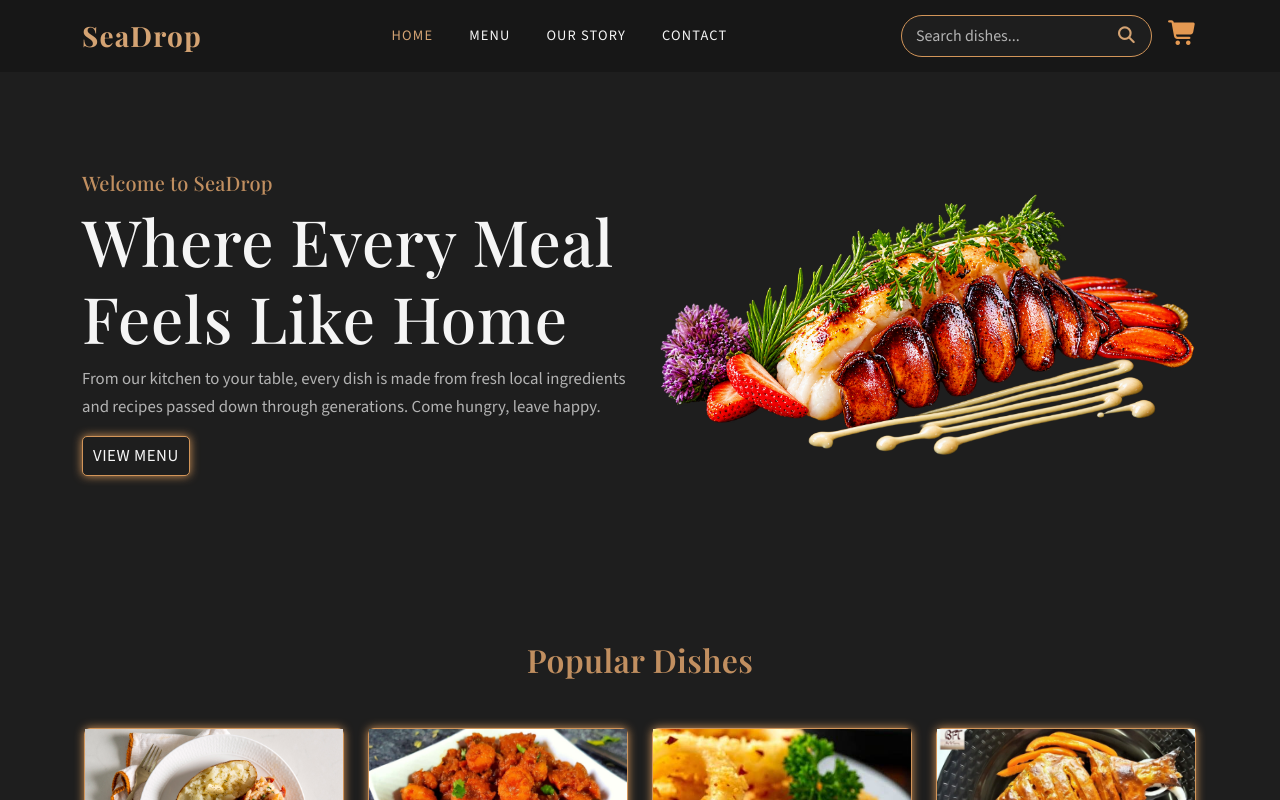
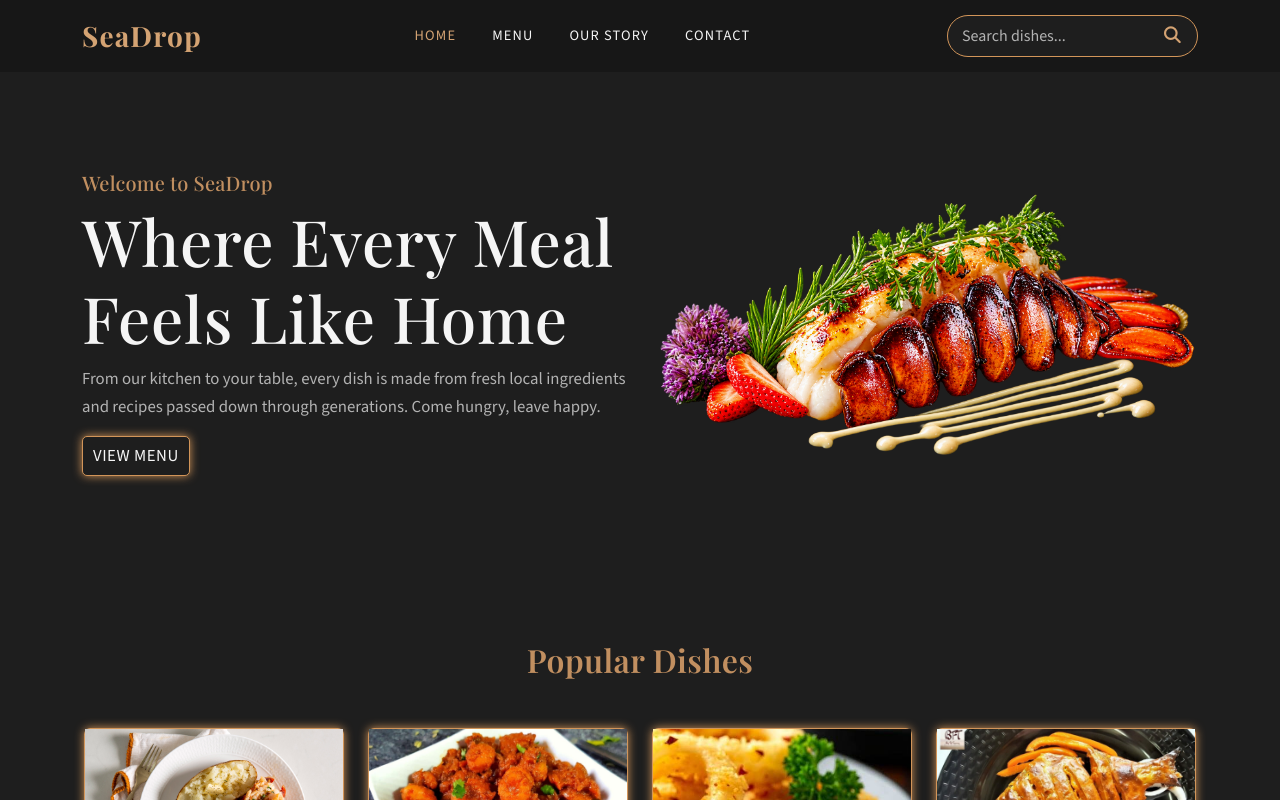
Before and after one commit to Delfin22072001/react-food-website, a React (Vite) app: page / in a window 1280 px wide. Shown: the top 800 px of the page. Built offline with nearby package versions, Linux system fonts and the light colour scheme.

Commit message:
Initial Commit

```diff
--- a/src/components/Navbar.jsx
+++ b/src/components/Navbar.jsx
@@ -35,10 +35,10 @@ export default function Navbar({search, setSearch}) {
             <i className="fa-solid fa-magnifying-glass"></i>
           </button>
 
-          <div className="icons">
+          {/* <div className="icons">
             <i className="fa-solid fa-cart-shopping fs-4"></i>
-            <span className="cart-count">0</span>
-          </div>
+            <span className="cart-count"></span>
+          </div> */}
 
           <button
             className="navbar-toggler d-lg-none"
```
